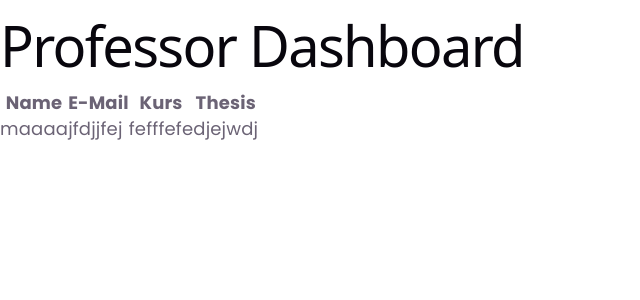
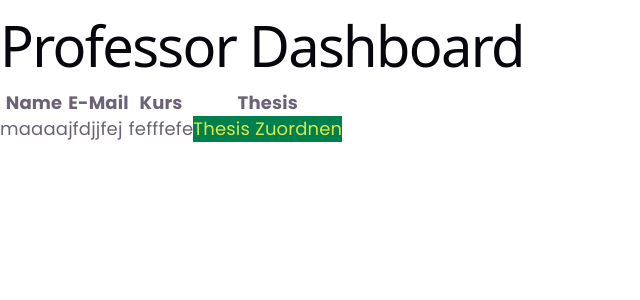
Before and after one commit to DerKeck05/MME_SS26_Gruppe_H_Thesis_expose, a React (Vite) app in the folder frontend/: page /professor in a window 1280 px wide. Shown: the top 300 px of the page, without its empty margins (0-640 px from the left). Built offline with nearby package versions, Linux system fonts and the light colour scheme; no server answers.

Commit message:
Test with dummy and a button sorry for much commits but its late in the night and i am in fear to sleep and erase all my progress;(

```diff
--- a/frontend/src/prof_pages/prof_starpage.tsx
+++ b/frontend/src/prof_pages/prof_starpage.tsx
@@ -26,7 +26,11 @@ function ProfStartpage() {
                     <td> maaaa</td>
                     <td> jfdjjfej</td>
                     <td>fefffefe</td>
-                    <td>djejwdj</td>
+                    <td>
+                        <button onClick={() => console.log("Thesis zuordnen geklickt")}>
+                            Thesis Zuordnen
+                        </button>
+                    </td>
                 </tr>
             </tbody>
         </table>
```
